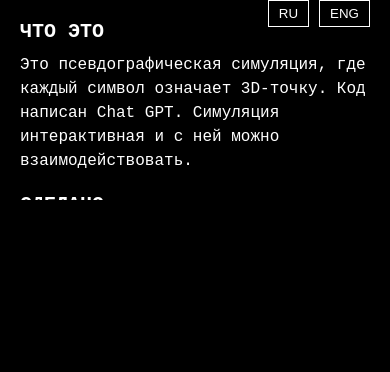
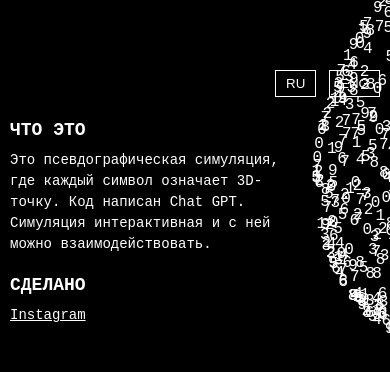
Before and after one commit to NurzhanMukhitov/ascii-sphere, a plain HTML site: page index.html in a window 390 px wide. Drawn offline with Linux system fonts and the light colour scheme.

Commit message:
Update index.html: adjusted language switch and info block margins

```diff
--- a/index.html
+++ b/index.html
@@ -2,43 +2,55 @@
 <html lang="ru">
 <head>
   <meta charset="UTF-8">
-  <!-- viewport-fit=cover позволяет использовать safe area -->
-  <meta name="viewport" content="width=device-width, initial-scale=1.0, viewport-fit=cover">
-  <title>3D Animated Sphere</title>
+  <title>3D ANIMATED SPHERE</title>
   <style>
-    /* Сброс стилей */
+    /* Сброс базовых стилей */
     * {
       box-sizing: border-box;
       margin: 0;
       padding: 0;
     }
-    html, body {
-      width: 100%;
-      height: 100%;
-    }
     body {
-      font-family: monospace;
       background: black;
       color: white;
+      font-family: monospace;
       overflow: hidden;
+      width: 100vw;
+      height: 100vh;
+      position: relative;
     }
 
-    /* Основной контейнер — flex, чтобы распределить информационный блок и canvas */
-    .container {
-      display: flex;
-      flex-direction: row;
-      height: 100vh;
-      width: 100vw;
+    /* Переключатель языка (RU/ENG) – теперь с отступом сверху */
+    .lang-selector {
+      position: absolute;
+      top: 80px; /* увеличен отступ сверху */
+      right: 20px;
+      font-family: monospace;
+    }
+    .lang-selector button {
+      background: transparent;
+      border: 1px solid white;
+      color: white;
+      padding: 5px 10px;
+      margin-left: 5px;
+      cursor: pointer;
+      transition: background 0.3s, color 0.3s;
+    }
+    .lang-selector button:hover {
+      background: white;
+      color: black;
     }
 
-    /* Информационный блок (левая колонка) */
+    /* Информационный блок (левая колонка) – с большим отступом сверху */
     .info-container {
-      flex: 0 0 300px;
-      padding: 20px;
-      display: flex;
-      flex-direction: column;
-      gap: 20px;
-      overflow-y: auto;
+      position: absolute;
+      top: 120px; /* сдвинут ниже */
+      left: 20px;
+      max-width: 300px;
+      font-family: monospace;
+    }
+    .info-block {
+      margin-bottom: 20px;
     }
     .info-block h2 {
       font-size: 20px;
@@ -49,59 +61,22 @@
       font-size: 16px;
       line-height: 1.5;
     }
-    .info-block a {
-      color: white;
-      text-decoration: underline;
+    /* По умолчанию отображается русская версия */
+    .eng {
+      display: none;
     }
 
-    /* Языковой переключатель — размещаем его в правом верхнем углу страницы */
-    .lang-switcher {
-      position: absolute;
-      top: env(safe-area-inset-top, 10px);
-      right: 20px;
-      display: flex;
-      gap: 10px;
-    }
-    .lang-switcher button {
-      background: transparent;
-      border: 1px solid white;
-      color: white;
-      padding: 5px 10px;
-      cursor: pointer;
-      transition: background 0.3s, color 0.3s;
-    }
-    .lang-switcher button:hover {
-      background: white;
-      color: black;
+    /* Canvas по центру */
+    #canvas {
+      display: block;
+      margin: 0 auto;
     }
 
-    /* Контейнер для canvas — занимает оставшееся пространство */
-    .canvas-container {
-      flex: 1 1 auto;
-      position: relative;
-    }
-    .canvas-container canvas {
-      width: 100%;
-      height: 100%;
-      display: block;
-    }
-
-    /* Медиазапрос для узких экранов: переключение на колонку */
-    @media (max-width: 600px) {
-      .container {
-        flex-direction: column;
-      }
+    /* Адаптив: для узких экранов корректируем отступы */
+    @media screen and (max-width: 600px) {
       .info-container {
-        flex: 0 0 auto;
-        width: 100%;
-        max-height: 200px;
-      }
-    }
-
-    /* Медиазапрос по высоте: корректировка отступов и размеров шрифтов */
-    @media (max-height: 450px) {
-      .info-container {
-        padding: 10px;
+        left: 10px;
+        right: 10px;
       }
       .info-block h2 {
         font-size: 18px;
@@ -109,18 +84,21 @@
       .info-block p {
         font-size: 14px;
       }
+      .lang-selector {
+        top: 70px;
+        right: 10px;
+      }
     }
   </style>
 </head>
 <body>
-  <!-- Языковой переключатель (RU/ENG) -->
-  <div class="lang-switcher">
+
+  <!-- Переключатель языка (RU/ENG) -->
+  <div class="lang-selector">
     <button id="btn-ru">RU</button>
     <button id="btn-eng">ENG</button>
   </div>
 
-  <!-- Основной контейнер -->
-  <div class="container">
   <!-- Информационный блок (левая колонка) -->
   <div class="info-container">
     <!-- Русская версия -->
@@ -134,7 +112,9 @@
     <div class="info-block ru">
       <h2>Сделано</h2>
       <p>
-          <a href="https://www.instagram.com/nmk_one/" target="_blank">Instagram</a>
+        <a href="https://www.instagram.com/nmk_one/" target="_blank" style="color: white; text-decoration: underline;">
+          Instagram
+        </a>
       </p>
     </div>
     <!-- Английская версия -->
@@ -148,19 +128,18 @@
     <div class="info-block eng">
       <h2>Made by</h2>
       <p>
-          <a href="https://www.instagram.com/nmk_one/" target="_blank">Instagram</a>
+        <a href="https://www.instagram.com/nmk_one/" target="_blank" style="color: white; text-decoration: underline;">
+          Instagram
+        </a>
       </p>
     </div>
   </div>
 
-    <!-- Контейнер для canvas -->
-    <div class="canvas-container">
+  <!-- Canvas для ASCII-сферы -->
   <canvas id="canvas"></canvas>
-    </div>
-  </div>
 
   <script>
-    // Переключатель языков
+    // Переключение языков
     const btnRU = document.getElementById('btn-ru');
     const btnENG = document.getElementById('btn-eng');
     function showRU() {
@@ -173,30 +152,20 @@
     }
     btnRU.addEventListener('click', showRU);
     btnENG.addEventListener('click', showENG);
-    // По умолчанию показываем русский
+    // По умолчанию показываем русский язык
     showRU();
 
-    // Настройка canvas: подстраиваем размеры под контейнер
-    const canvas = document.getElementById('canvas');
-    const ctx = canvas.getContext('2d');
-    function resizeCanvas() {
-      const container = document.querySelector('.canvas-container');
-      canvas.width = container.clientWidth;
-      canvas.height = container.clientHeight;
-    }
-    resizeCanvas();
-    window.addEventListener('resize', resizeCanvas);
+    /* Код для симуляции ASCII-сферы */
+    const canvas = document.getElementById("canvas");
+    const ctx = canvas.getContext("2d");
+    canvas.width = window.innerWidth;
+    canvas.height = window.innerHeight;
 
-    // ASCII-сфера
     const numPoints = 1000;
-    let radius = 200;
-    // Корректируем радиус, если экран маленький
-    if(window.innerWidth < 600 || window.innerHeight < 450){
-      radius = 100;
-    }
+    const radius = 200;
     const zOffset = 400;
     const points = [];
-    for(let i = 0; i < numPoints; i++){
+    for (let i = 0; i < numPoints; i++) {
       const theta = Math.acos(2 * Math.random() - 1);
       const phi = 2 * Math.PI * Math.random();
       const x = radius * Math.sin(theta) * Math.cos(phi);
@@ -209,16 +178,17 @@
     let rotationX = 0;
     let rotationY = 0;
     let rotationZ = 0;
+
     let isDragging = false;
     let lastMouseX = 0;
     let lastMouseY = 0;
 
-    canvas.addEventListener('mousedown', e => {
+    canvas.addEventListener('mousedown', (e) => {
       isDragging = true;
       lastMouseX = e.clientX;
       lastMouseY = e.clientY;
     });
-    canvas.addEventListener('mousemove', e => {
+    canvas.addEventListener('mousemove', (e) => {
       if (!isDragging) return;
       const dx = e.clientX - lastMouseX;
       const dy = e.clientY - lastMouseY;
@@ -227,23 +197,33 @@
       lastMouseX = e.clientX;
       lastMouseY = e.clientY;
     });
-    canvas.addEventListener('mouseup', () => { isDragging = false; });
-    canvas.addEventListener('mouseleave', () => { isDragging = false; });
+    canvas.addEventListener('mouseup', () => {
+      isDragging = false;
+    });
+    canvas.addEventListener('mouseleave', () => {
+      isDragging = false;
+    });
 
     function rotate(point, angleX, angleY, angleZ) {
       let { x, y, z } = point;
       let cos = Math.cos(angleX), sin = Math.sin(angleX);
       let y1 = y * cos - z * sin;
       let z1 = y * sin + z * cos;
-      y = y1; z = z1;
+      y = y1;
+      z = z1;
+
       cos = Math.cos(angleY); sin = Math.sin(angleY);
       let x1 = x * cos + z * sin;
       let z2 = -x * sin + z * cos;
-      x = x1; z = z2;
+      x = x1;
+      z = z2;
+
       cos = Math.cos(angleZ); sin = Math.sin(angleZ);
       let x2 = x * cos - y * sin;
       let y2 = x * sin + y * cos;
-      x = x2; y = y2;
+      x = x2;
+      y = y2;
+
       return { x, y, z, char: point.char };
     }
 
@@ -258,22 +238,27 @@
 
     function draw() {
       ctx.clearRect(0, 0, canvas.width, canvas.height);
-      for (const p of points) {
+      for (let p of points) {
         const rotated = rotate(p, rotationX, rotationY, rotationZ);
         const proj = project(rotated);
         const brightnessFactor = 1 - ((rotated.z - (zOffset - radius)) / (2 * radius));
         const shade = Math.floor(128 + brightnessFactor * 127);
-        ctx.fillStyle = `rgb(${shade},${shade},${shade})`;
+        ctx.fillStyle = `rgb(${shade}, ${shade}, ${shade})`;
         ctx.font = "16px monospace";
         ctx.fillText(p.char, proj.x, proj.y);
       }
-      // Автовращение — хаотичные приращения
+      // Автовращение – хаотичные приращения
       rotationX += 0.005;
       rotationY += 0.01;
       rotationZ += 0.003;
       requestAnimationFrame(draw);
     }
     draw();
+
+    window.addEventListener('resize', () => {
+      canvas.width = window.innerWidth;
+      canvas.height = window.innerHeight;
+    });
   </script>
 </body>
 </html>
```
Lines whose indentation alone changed are shown as unchanged.
